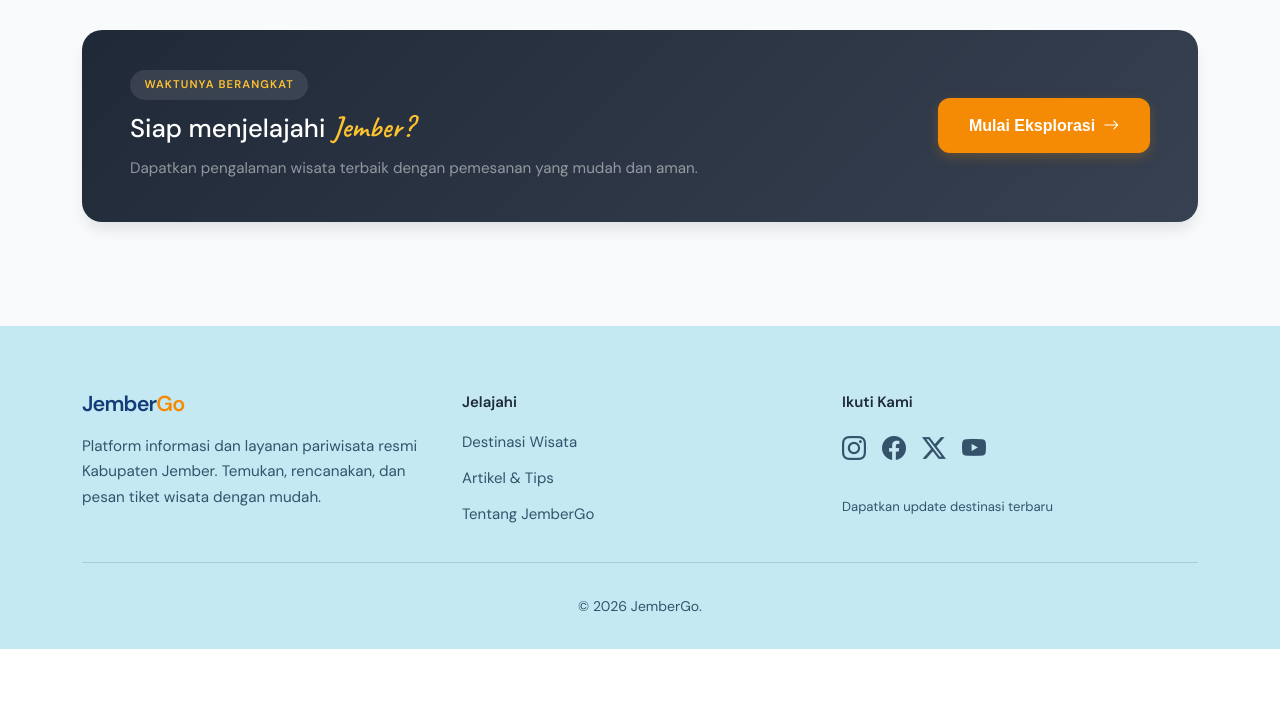
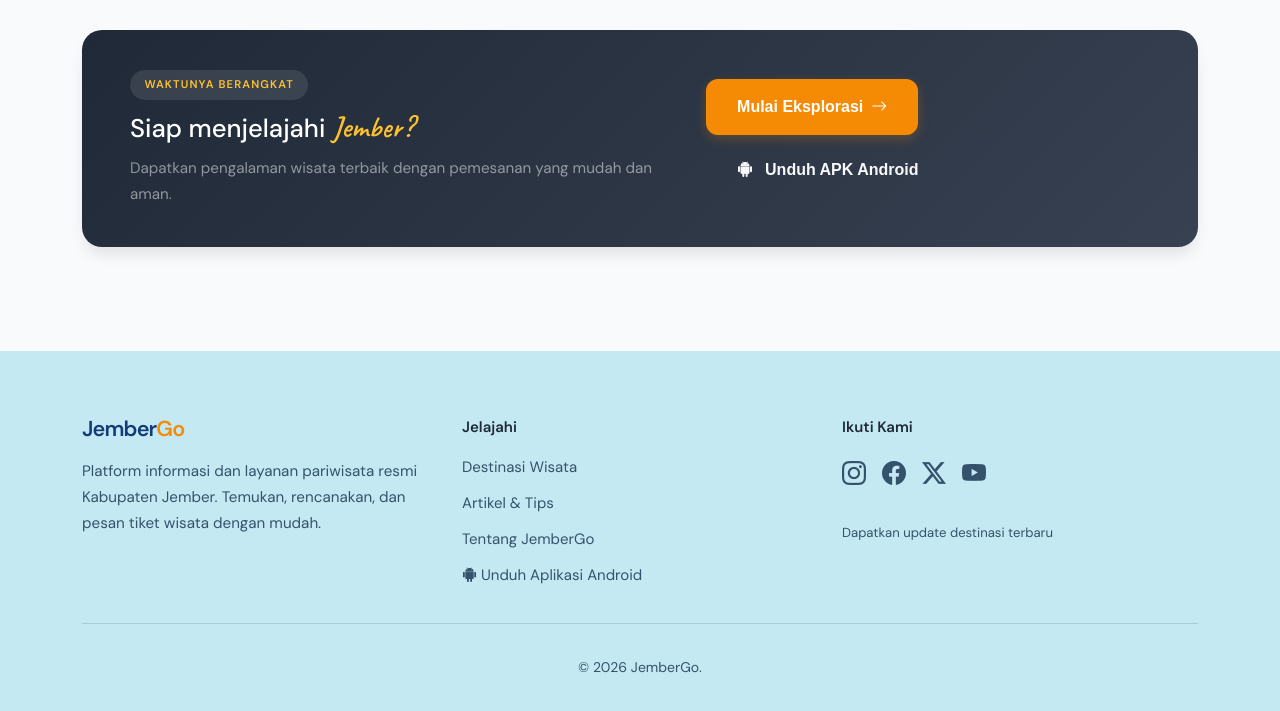
Before and after one commit to joko62345-alt/jembergo, a Laravel app: page / in a window 1280 px wide. Shown: the part 3680-4391 px from the top of the page. Before the commit the page ends 4329 px from the top, so only its background shows below. Run offline with Laravel 12, Linux system fonts and the light colour scheme; data comes from the database, SQL or seed files in the repository; data that the repository does not hold is empty.

Commit message:
Penambahan apk di web

```diff
--- a/resources/views/components/public-footer.blade.php
+++ b/resources/views/components/public-footer.blade.php
@@ -14,6 +14,9 @@
                 <a href="{{ route('destinations.index') }}">Destinasi Wisata</a>
                 <a href="{{ route('articles.index') }}">Artikel & Tips</a>
                 <a href="{{ route('about') }}">Tentang JemberGo</a>
+                <a href="{{ asset('downloads/jembergo.apk') }}" download="jembergo.apk">
+                    <i class="bi bi-android2 me-1" aria-hidden="true"></i>Unduh Aplikasi Android
+                </a>
             </div>
             <div class="col-lg-4">
                 <strong>Ikuti Kami</strong>
--- a/resources/views/welcome.blade.php
+++ b/resources/views/welcome.blade.php
@@ -379,9 +379,14 @@
                         <p class="text-white-50 mb-0 mt-2">Dapatkan pengalaman wisata terbaik dengan
                             pemesanan yang mudah dan aman.</p>
                     </div>
-                    <a href="{{ route('destinations.index') }}"
-                        class="btn btn-jg-primary btn-lg">Mulai Eksplorasi <i
-                            class="bi bi-arrow-right"></i></a>
+                    <div class="d-flex flex-wrap gap-2">
+                        <a href="{{ route('destinations.index') }}"
+                            class="btn btn-jg-primary btn-lg">Mulai Eksplorasi <i
+                                class="bi bi-arrow-right"></i></a>
+                        <a href="{{ asset('downloads/jembergo.apk') }}" class="btn btn-outline-light btn-lg"
+                            download="jembergo.apk"><i class="bi bi-android2 me-1"
+                                aria-hidden="true"></i>Unduh APK Android</a>
+                    </div>
                 </div>
             </div>
         </section>
```
